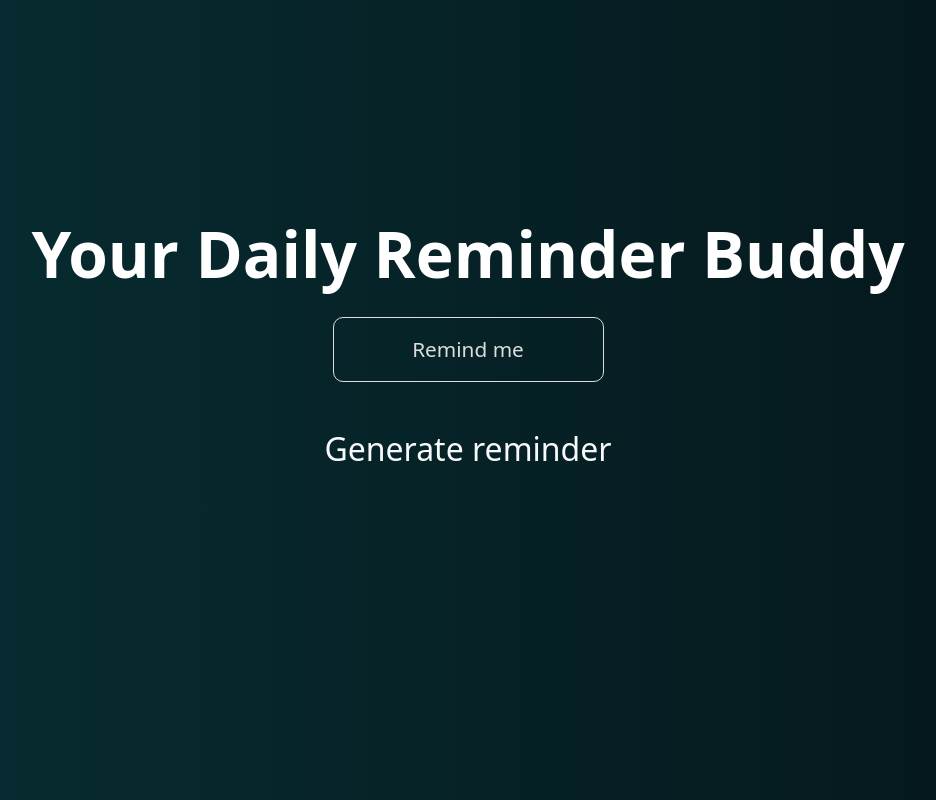
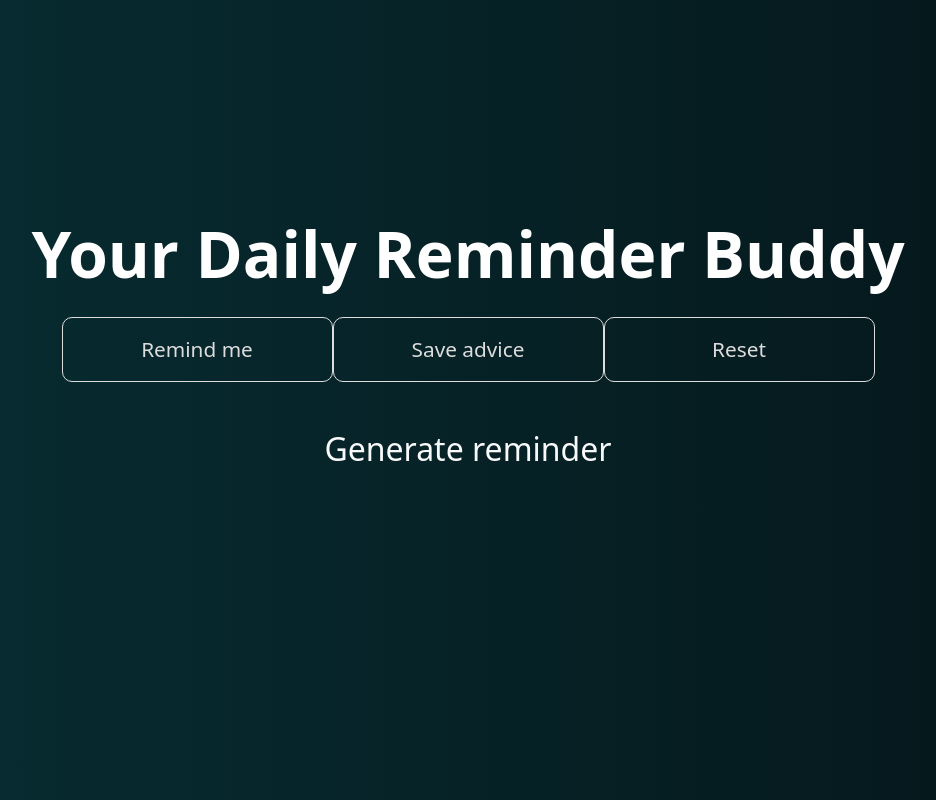
Before and after one commit to Christiannaira/ureminder, a React (Vite) app: page / in a window 1280 px wide. Shown: the whole page, without its empty margins (172-1108 px from the left). Built offline with nearby package versions, Linux system fonts and the light colour scheme.

Commit message:
feat: Added two buttons (save & reset advice)

```diff
--- a/src/App.jsx
+++ b/src/App.jsx
@@ -47,15 +47,6 @@ function App() {
         setAdvice(adviceData);
         setId(adviceId);
 
-        setListOfAdvice((prevItem) => {
-
-          return [prevItem, adviceData];
-
-        })
-
-
-
-
       })
       .catch((error) => {
 
@@ -78,6 +69,23 @@ function App() {
 
   }
 
+  const handleSaveAdvice = () => {
+
+    setListOfAdvice((prevItem) => {
+
+      return [prevItem, advice];
+
+    })
+
+
+  }
+
+  const handleResetAdvice = () => {
+
+    setAdvice('Generate reminder');
+
+  }
+
   return (
     <>
       <div className="ureminder">
@@ -88,6 +96,8 @@ function App() {
 
             <h1 className="text-white fw-bolder">Your Daily Reminder Buddy</h1>
             <button onClick={handleNextAdvice}>Remind me</button>
+            <button onClick={handleSaveAdvice}>Save advice</button>
+            <button onClick={handleResetAdvice}>Reset</button>
             {
               loading ? (
                 <Loader />
@@ -95,8 +105,6 @@ function App() {
                 <h2 className="text-light fw-normal slide-in-fwd-center" >{advice}</h2>
               )
             }
-
-
 
           </div>
 
--- a/src/index.css
+++ b/src/index.css
@@ -24,6 +24,7 @@ body {
   font-size: 1.3rem;
   margin: 1rem 0 3rem;
 }
+
 
 button:hover {
   background-color: #ddd;
```
